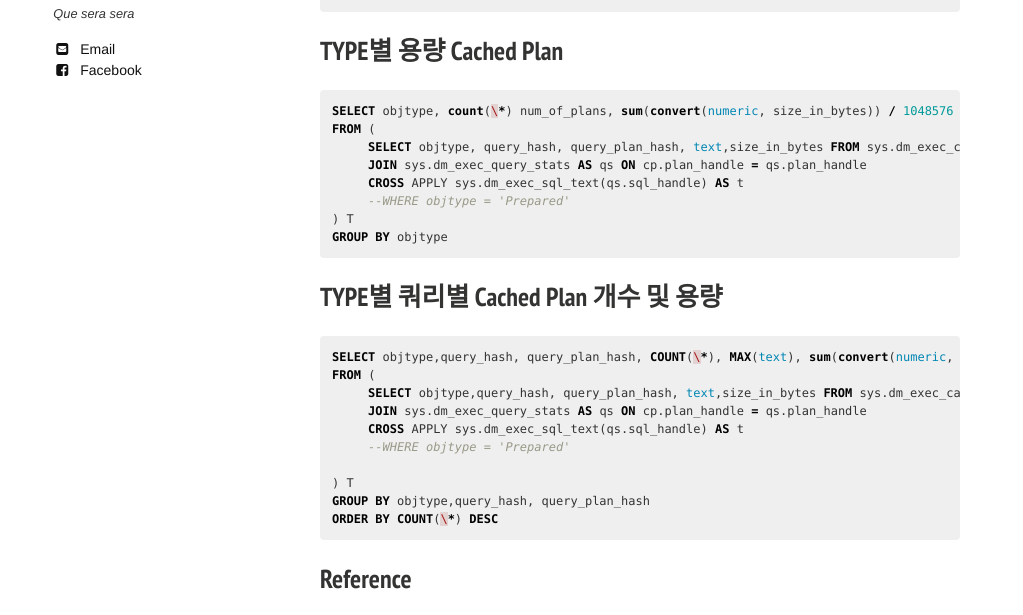
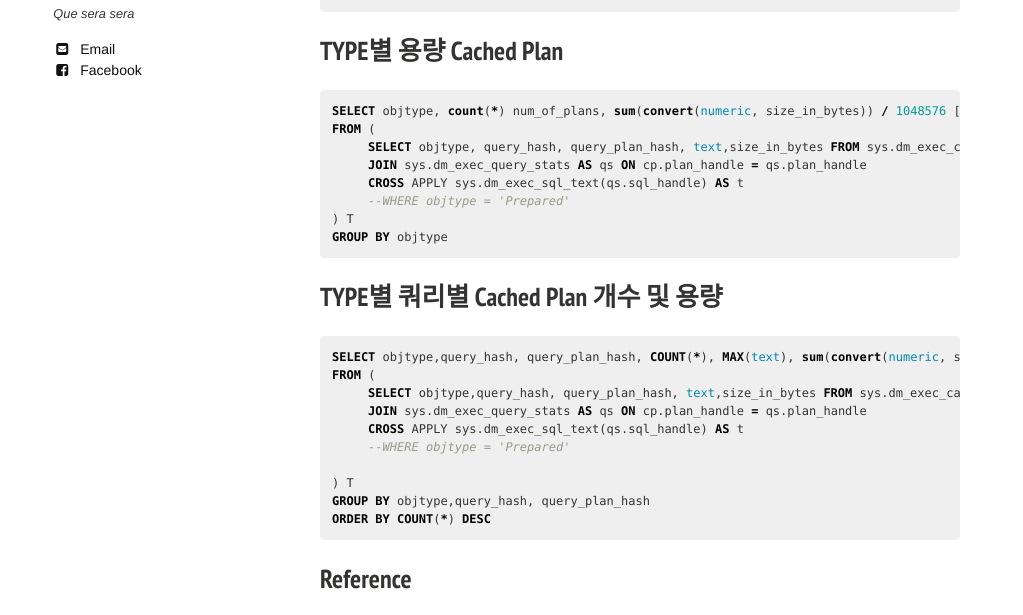
Before and after one commit to zatourie/zatourie.github.io, a Jekyll site: the page built from _posts/2015-09-11-sqlserver_cached_plan.md, in a window 1280 px wide. Shown: the part 300-915 px from the top of the page, without its empty margins (0-1023 px from the left). Built offline with Jekyll 4.4.1, drawn with Linux system fonts in a browser that asks for light colours; nearby versions of some CDN libraries; comment, search, counter and statistics services are not loaded.

Commit message:
remove escape character

```diff
--- a/_posts/2015-09-11-sqlserver_cached_plan.md
+++ b/_posts/2015-09-11-sqlserver_cached_plan.md
@@ -25,7 +25,7 @@ select sum(convert(bigint, size_in_bytes))/ 1048576 [size_in_MB]  from sys.dm_ex
 
 {% highlight SQL %}
 
-SELECT objtype, count(\*) num_of_plans, sum(convert(numeric, size_in_bytes)) / 1048576 [size_in_MB]
+SELECT objtype, count(*) num_of_plans, sum(convert(numeric, size_in_bytes)) / 1048576 [size_in_MB]
 FROM (
      SELECT objtype, query_hash, query_plan_hash, text,size_in_bytes FROM sys.dm_exec_cached_plans AS cp
      JOIN sys.dm_exec_query_stats AS qs ON cp.plan_handle = qs.plan_handle
@@ -40,7 +40,7 @@ GROUP BY objtype
 
 {% highlight SQL %}
 
-SELECT objtype,query_hash, query_plan_hash, COUNT(\*), MAX(text), sum(convert(numeric, size_in_bytes)) / 1048576 [size_in_MB]
+SELECT objtype,query_hash, query_plan_hash, COUNT(*), MAX(text), sum(convert(numeric, size_in_bytes)) / 1048576 [size_in_MB]
 FROM (
      SELECT objtype,query_hash, query_plan_hash, text,size_in_bytes FROM sys.dm_exec_cached_plans AS cp
      JOIN sys.dm_exec_query_stats AS qs ON cp.plan_handle = qs.plan_handle
@@ -49,7 +49,7 @@ FROM (
 
 ) T
 GROUP BY objtype,query_hash, query_plan_hash
-ORDER BY COUNT(\*) DESC
+ORDER BY COUNT(*) DESC
 
 {% endhighlight %}
 
```
